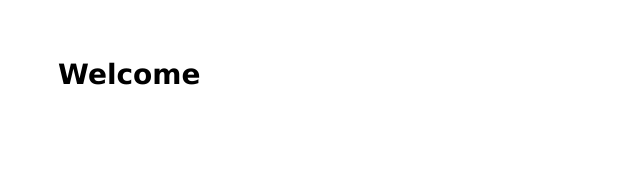
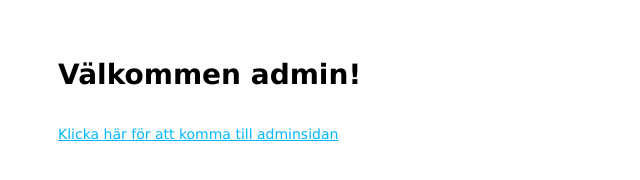
Before and after one commit to johannabertils/Vill-du-ha-mitt-nyhetsbrev-backend, a website: page public/index.html in a window 1280 px wide. Shown: the whole page, without its empty margins (0-640 px from the left). Drawn offline with Linux system fonts and the light colour scheme.

```diff
--- a/public/index.html
+++ b/public/index.html
@@ -6,7 +6,9 @@
 </head>
 
 <body>
-  <h1>Welcome</h1>
+  <h1>Välkommen admin!</h1>
+  <div></br><a href="/users/admin">Klicka här för att komma till adminsidan</a></div>
+
   <div id="root"></div>
   <script src="javascripts/script.js"></script>
 </body>
```
